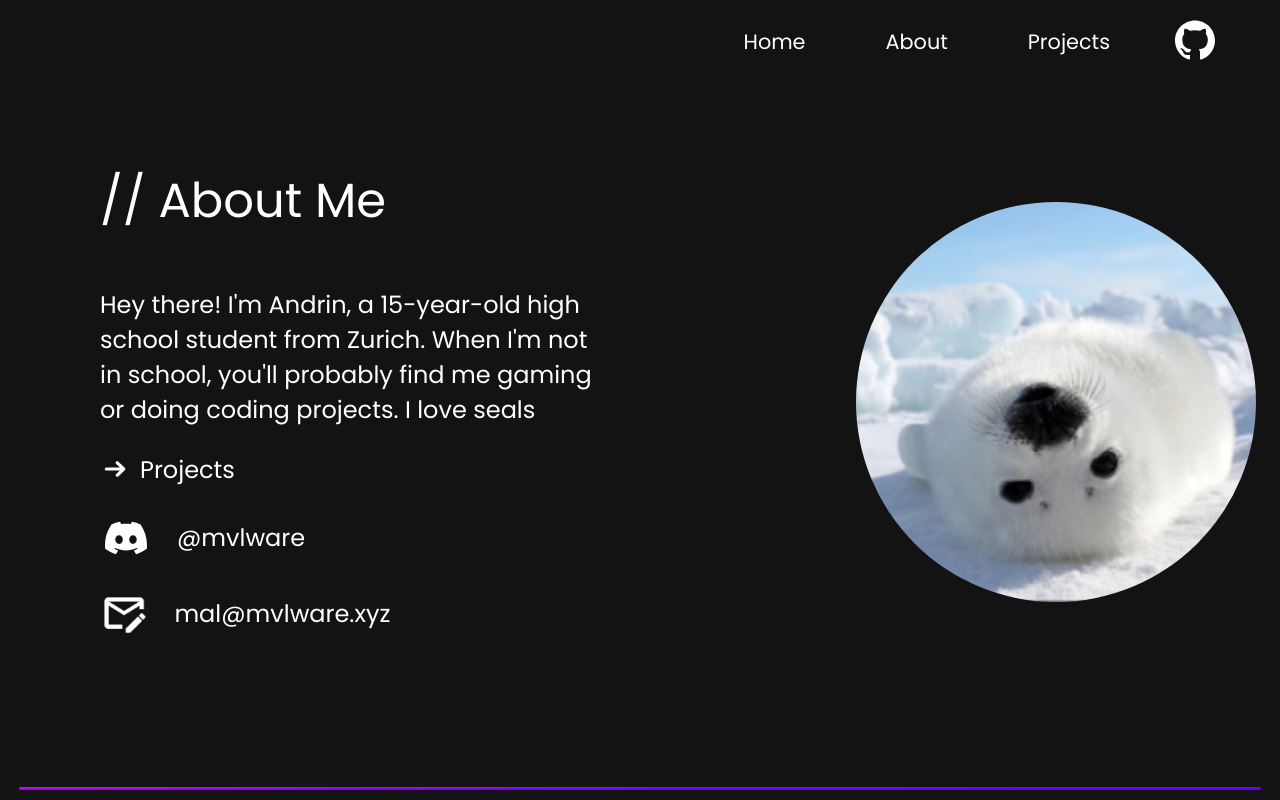
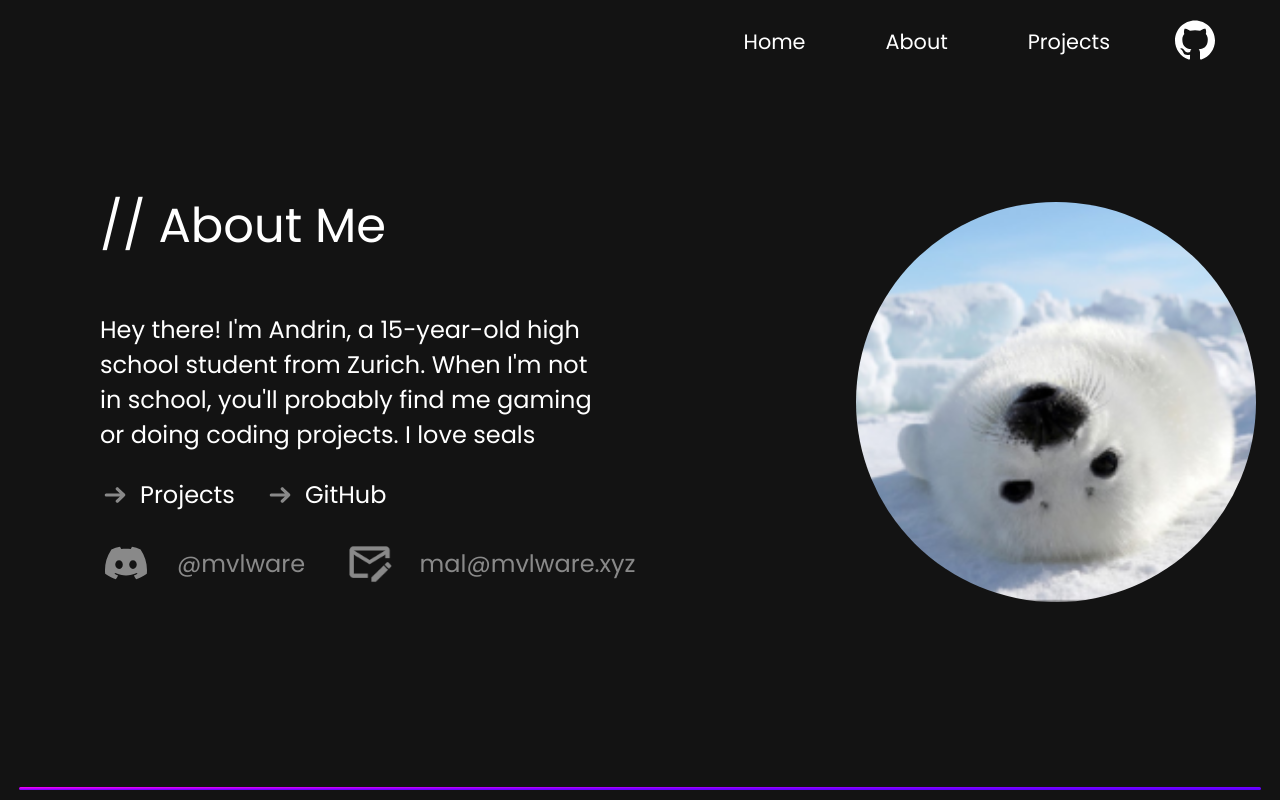
Before and after one commit to mvlwarekekw/mvlware.xyz, a Vue app: page /about in a window 1280 px wide. Built offline with nearby package versions, Linux system fonts and the light colour scheme.

Commit message:
update: update about page

```diff
--- a/src/components/About.vue
+++ b/src/components/About.vue
@@ -9,12 +9,21 @@
       <h2 class="text-xl">// About Me</h2>
       <p class="text-md">Hey there! I'm Andrin, a 15-year-old high school student from Zurich. When I'm not in school, you'll probably find me gaming or doing coding projects.  I love seals</p>
       <br>
-      <div>
+      <div class="flex flex-row">
+        <div class="arrows">
           <a href="/projects" class="projects-link">
             <img class="arrow" src="/arrow.svg" alt="">
             <h3 class="text-md">Projects</h3>
           </a>
         </div>
+        <div class="arrows">
+          <a href="https://github.com/mvlwarekekw" target="_blank" class="projects-link">
+            <img class="arrow" src="/arrow.svg" alt="">
+            <h3 class="text-md">GitHub</h3>
+          </a>
+        </div>
+      </div>
+      <div class="flex flex-row mobile-wrap">
         <div class="wrapper dc">
           <img src="/discord-light.svg" alt="" class="discord">
           <p class="text-md">@mvlware</p>
@@ -22,6 +31,7 @@
         <div class="wrapper">
           <img src="/email.svg" alt="" class="email">
           <p class="text-md">mal@mvlware.xyz</p>
+        </div>
       </div>
     </div>
     <div class="seal">
@@ -57,6 +67,7 @@
 .wrapper {
   display: flex;
   align-items: center;
+  opacity: 50%;
 }
 
 .projects-link {
@@ -71,11 +82,15 @@
 
 .arrow{
   height: 30px;
+  opacity: 50%;
 }
 
+.arrows:not(:nth-child(1)) {
+  margin: 0 30px;
+}
 
 .dc {
-  margin: 30px 0;
+  margin: 30px 40px 30px 0;
 }
 
 .discord {
@@ -122,6 +137,10 @@
     max-width: 75vw;
   }
 
+  .mobile-wrap {
+    flex-wrap: wrap;
+  }
+
   .seal {
     height: 50vh;
   }
```
Lines whose indentation alone changed are shown as unchanged.
